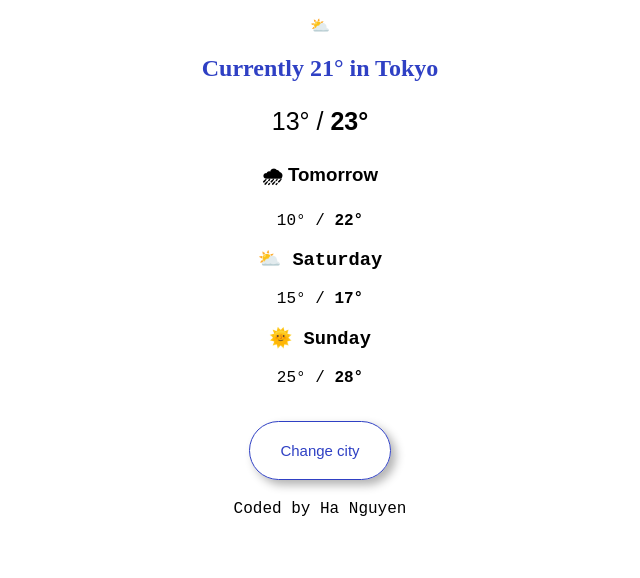
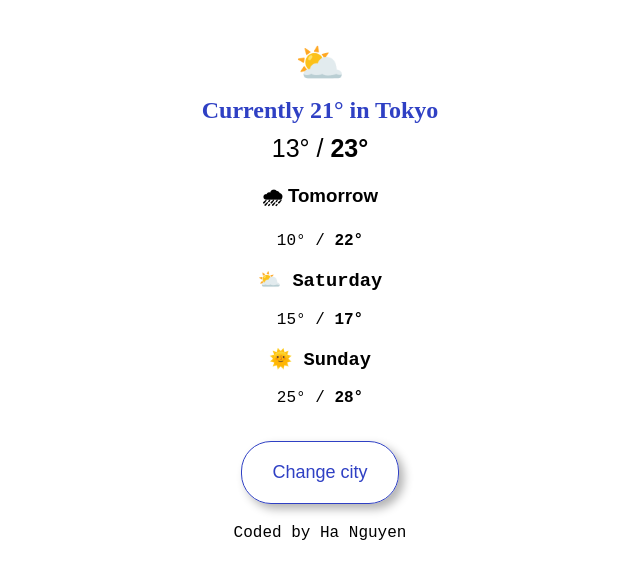
Before and after one commit to iamha1/SheCodes, a plain HTML site: page index.html in a window 1280 px wide. Shown: the whole page, without its empty margins (320-960 px from the left). Drawn offline with Linux system fonts and the light colour scheme.

Commit message:
updated margin

```diff
--- a/index.html
+++ b/index.html
@@ -9,14 +9,19 @@
       p {
         text-align: center;
       }
-
+      .emoji-cloud-rain {
+        font-size: 40px;
+        margin-bottom: 10px;
+      }
       h2 {
         color: rgb(47, 64, 196);
         text-align: center;
+        margin: 5px;
       }
       .current-temp {
         font-size: 25px;
         font-family: sans-serif;
+        margin: 10px
       }
       .tomorrow {
         text-align: center;
@@ -74,7 +79,7 @@
         display: block;
         margin: 0 auto 20px auto;
         padding: 20px 30px;
-        font-size: 15px;
+        font-size: 18px;
         color: rgb(47, 64, 196);
         background: transparent;
         border-radius: 30px;
@@ -125,7 +130,7 @@
         <span> <strong>28°</strong></span>
       </p>
     </div>
-    <br>
+    <br />
 
     <button class="button">Change city</button>
     <div class="footer">Coded by Ha Nguyen</div>
```
